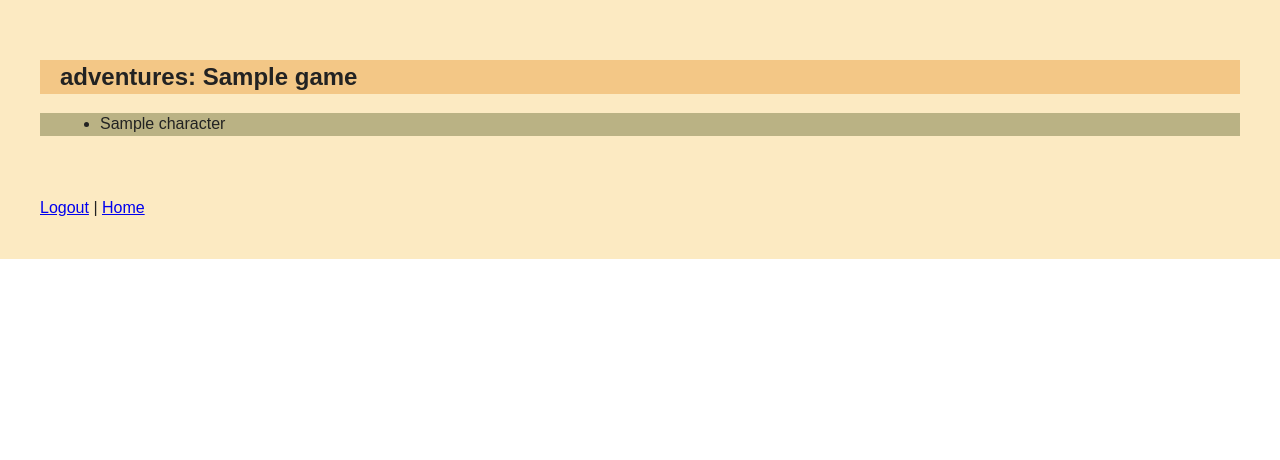
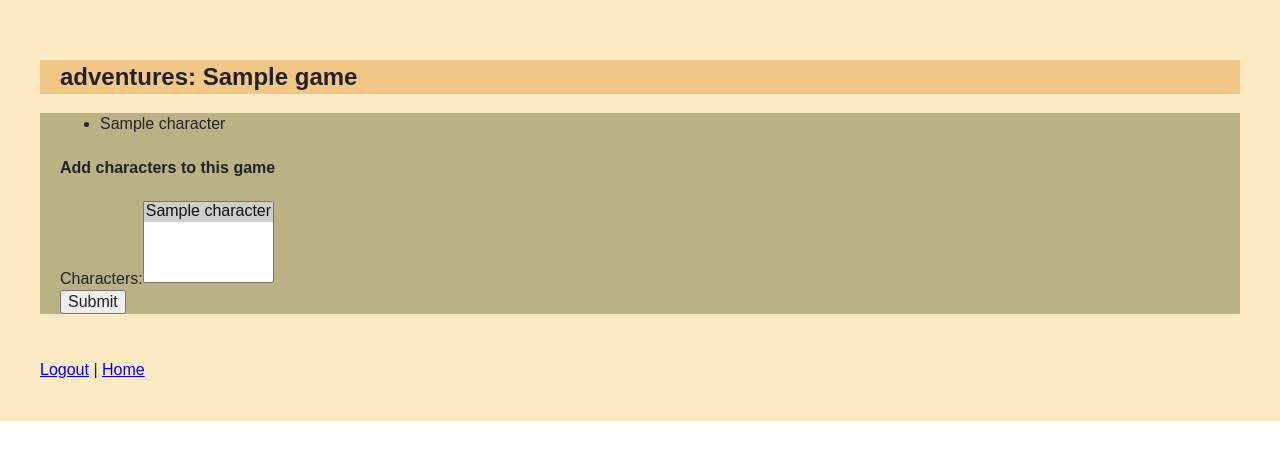
Before and after one commit to alligatortower/Pathfinder, a Django app: page /game/sample/ in a window 1280 px wide. Shown: the top 460 px of the page. Run offline with Django 3.2, Linux system fonts and the light colour scheme; a user stored in the database is signed in; tables that the repository leaves empty hold one stand-in row (values such as "Sample post"); some libraries are stand-ins or nearby versions.

Commit message:
super basic, buggy version of adding characters to games

```diff
--- a/main/forms.py
+++ b/main/forms.py
@@ -22,10 +22,11 @@ class CreateGameForm(forms.ModelForm):
 		fields = ('name',)
 
 class EditGameForm(forms.ModelForm):
+	characters = forms.ModelMultipleChoiceField(queryset=Character.objects.all())
 
 	class Meta:
 		model = Game
-
+		fields = ('characters',)
 class CreateCharacterForm(forms.ModelForm):
 
 	class Meta:
--- a/main/views.py
+++ b/main/views.py
@@ -5,7 +5,7 @@ from django.contrib.auth import authenticate, login, logout
 from django.contrib.auth.decorators import login_required
 from django.template.defaultfilters import slugify
 from main.models import Character, Game
-from main.forms import UserForm, UserProfileForm, CreateGameForm, CreateCharacterForm
+from main.forms import UserForm, UserProfileForm, CreateGameForm, CreateCharacterForm, EditGameForm
 from datetime import datetime
 
 
@@ -96,14 +96,19 @@ def create_game(request):
 
 def game(request, game_url):
 	context = RequestContext(request)
-	## sanatize url
 	game = Game.objects.get(slug=game_url)
+	context_dict = {'game':game}
+	if game.gm == request.user:
+		context_dict.update({'edit_game_form':EditGameForm(instance=game)})
+	if request.method == 'POST':
+		edited_game_form = EditGameForm(data=request.POST, instance=game)
+
+		if edited_game_form.is_valid():
+			edited_game = edited_game_form.save()
 	character_list = game.characters.all()
-	context_dict = {'characters':character_list,'game':game}
-
+	context_dict.update({'character_list':character_list})
 	return render_to_response(
 		'game.html', context_dict, context)
-
 def create_character(request):
 	context = RequestContext(request)
 	if request.method == 'POST':
--- a/templates/game.html
+++ b/templates/game.html
@@ -4,13 +4,23 @@
 <h2> adventures: {{ game.name }} </h2>
 {% endblock %}
 {% block body_block %}
-	{% if characters %}
+	{% if character_list %}
 		<ul>
-			{% for character in characters %}
-				<li> {{ character.name }} </l1>
+			{% for character in character_list %}
+				<li> {{ character.name }} </li>
 			{% endfor %}
 		</ul>
-	{% else %}
+	{% elif not game.gm == user %}
 		<p> There are no characters in this game, probably because you're a bad person. </p>
 	{% endif %}
+	{% if game.gm == user and edit_game_form %}
+		<h4> Add characters to this game </h4>
+		<form id='edit_game_form' method='post' action='/game/{{ game.slug}}/' enctype='multiepart/form-data'>
+			{% csrf_token %}
+			{{ edit_game_form }}
+			<br />
+			<input type='submit' name='add' />
+		</form>
+	{% endif %}
+
 {% endblock %}
```
